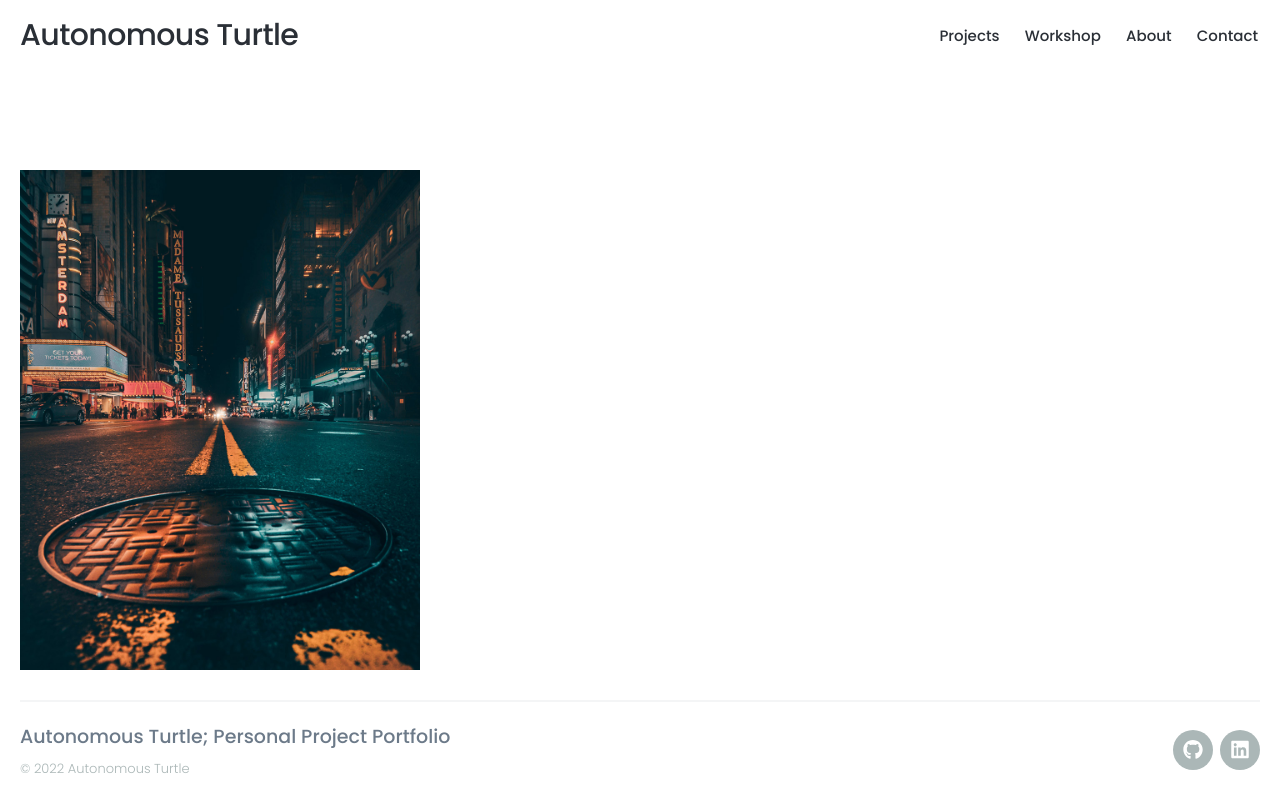
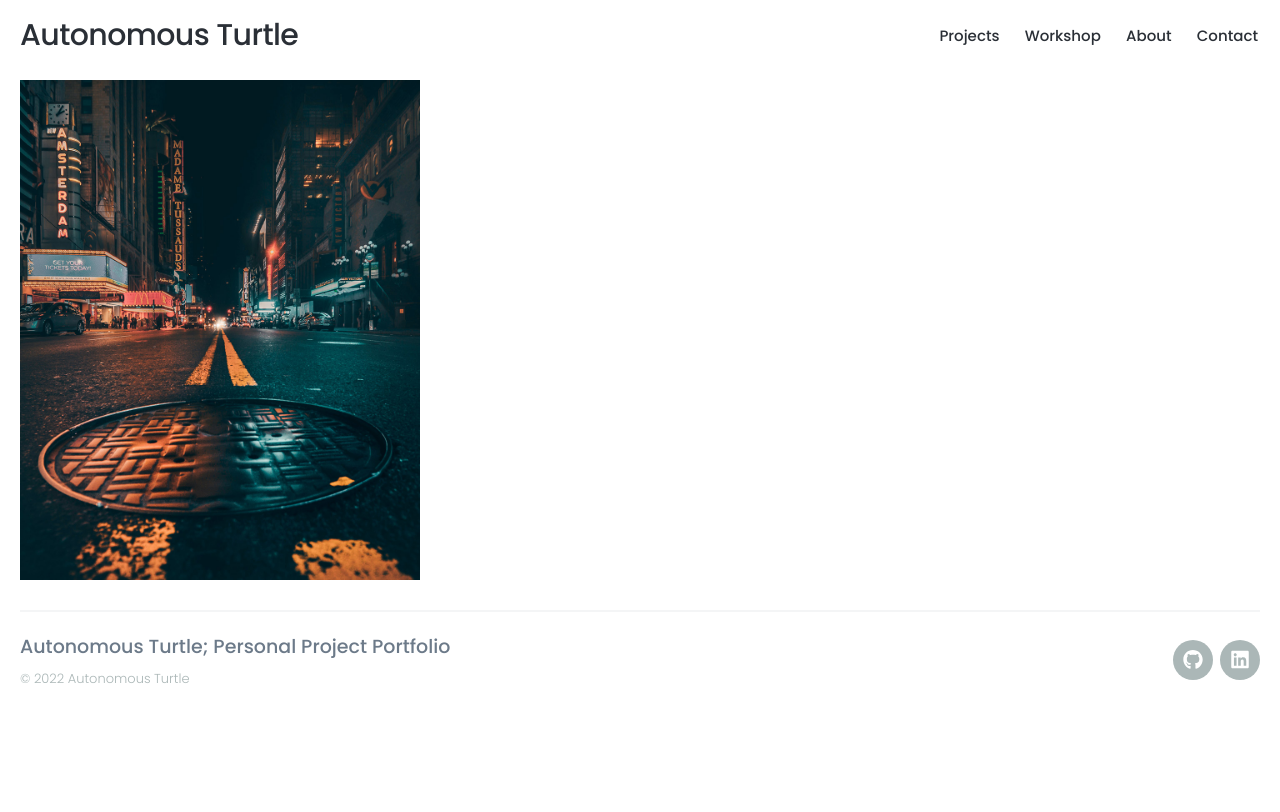
Before and after one commit to autonomousTurtle/portfolio, a Jekyll site: the page built from blog/index.html, in a window 1280 px wide. Shown: the top 812 px of the page. Built offline with Jekyll 4.4.1, drawn with Linux system fonts in a browser that asks for light colours; nearby versions of some CDN libraries; the list of posts is cut into pages by our own code.

Commit message:
Update _listing.scss

```diff
--- a/_sass/_includes/_listing.scss
+++ b/_sass/_includes/_listing.scss
@@ -6,7 +6,7 @@
 
 .listing {
 	padding: 0 $grid-spacing/2;
-	margin-top: -$grid-spacing/2+100;
+	margin-top: -$grid-spacing/2+10;
 }
 
 .listing-wrap {
```
